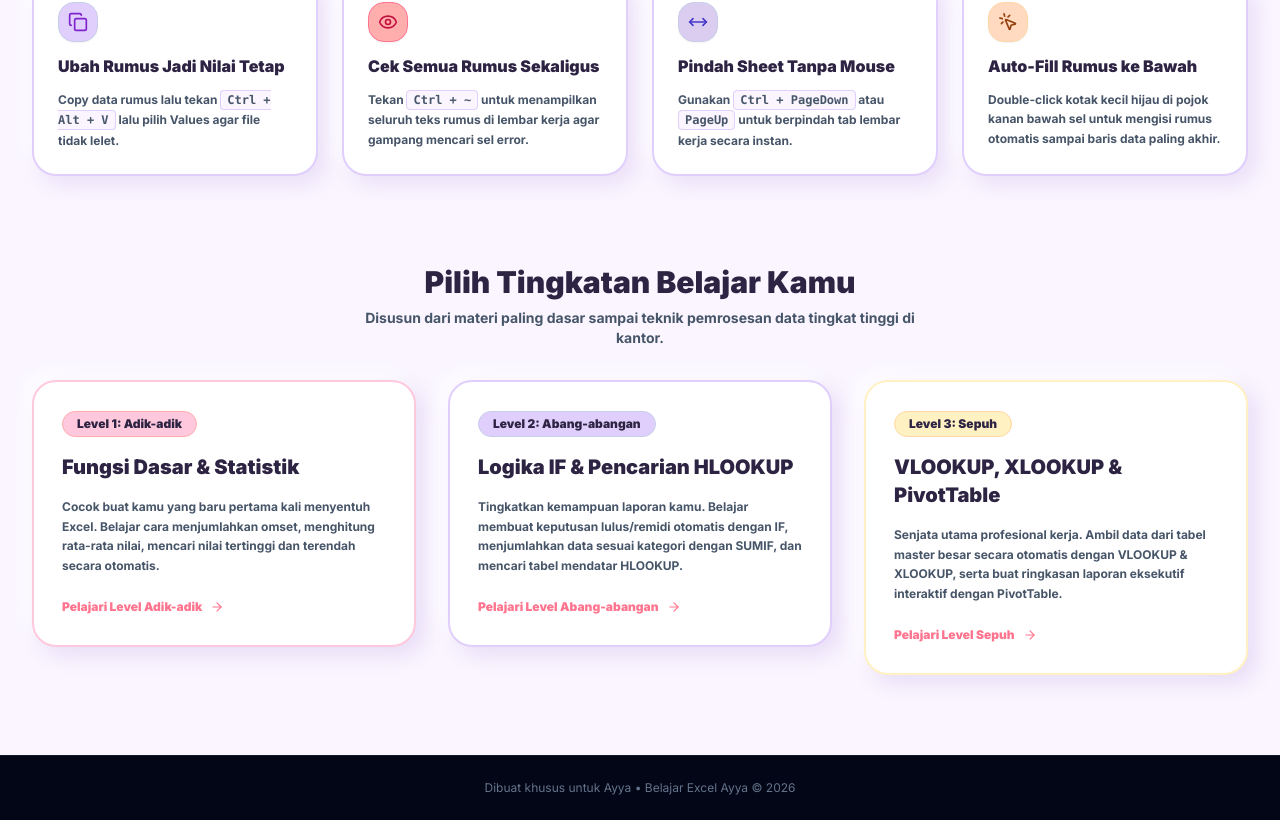
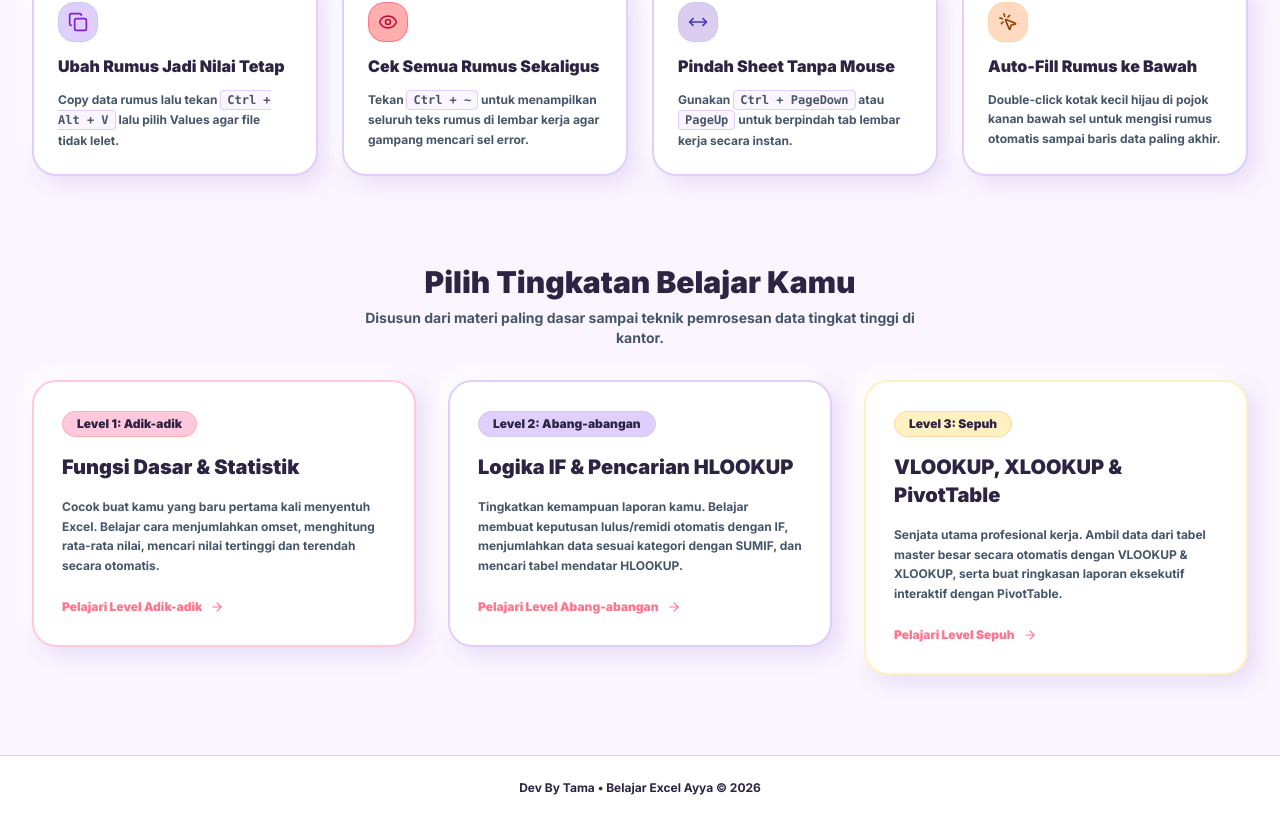
Before and after one commit to sugengcihuy/mateeriexcel, a Next.js app: page / in a window 1280 px wide. Shown: the part 1086-1906 px from the top of the page. Built offline with nearby package versions, Linux system fonts and the light colour scheme.

Commit message:
style: update footer text to Dev By Tama • Belajar Excel Ayya © 2026

```diff
--- a/src/app/layout.tsx
+++ b/src/app/layout.tsx
@@ -21,8 +21,8 @@ export default function RootLayout({
       <body className={`${inter.className} h-full bg-slate-950 text-slate-100 flex flex-col antialiased`}>
         <Navbar />
         <main className="flex-1">{children}</main>
-        <footer className="py-6 border-t border-slate-900 text-center text-xs text-slate-500">
-          Dibuat khusus untuk Ayya &bull; Belajar Excel Ayya &copy; {new Date().getFullYear()}
+        <footer className="py-6 border-t border-[#E0CFFC] bg-white text-center text-xs font-bold text-[#2D2342] shadow-sm">
+          Dev By Tama &bull; Belajar Excel Ayya &copy; {new Date().getFullYear()}
         </footer>
       </body>
     </html>
```
